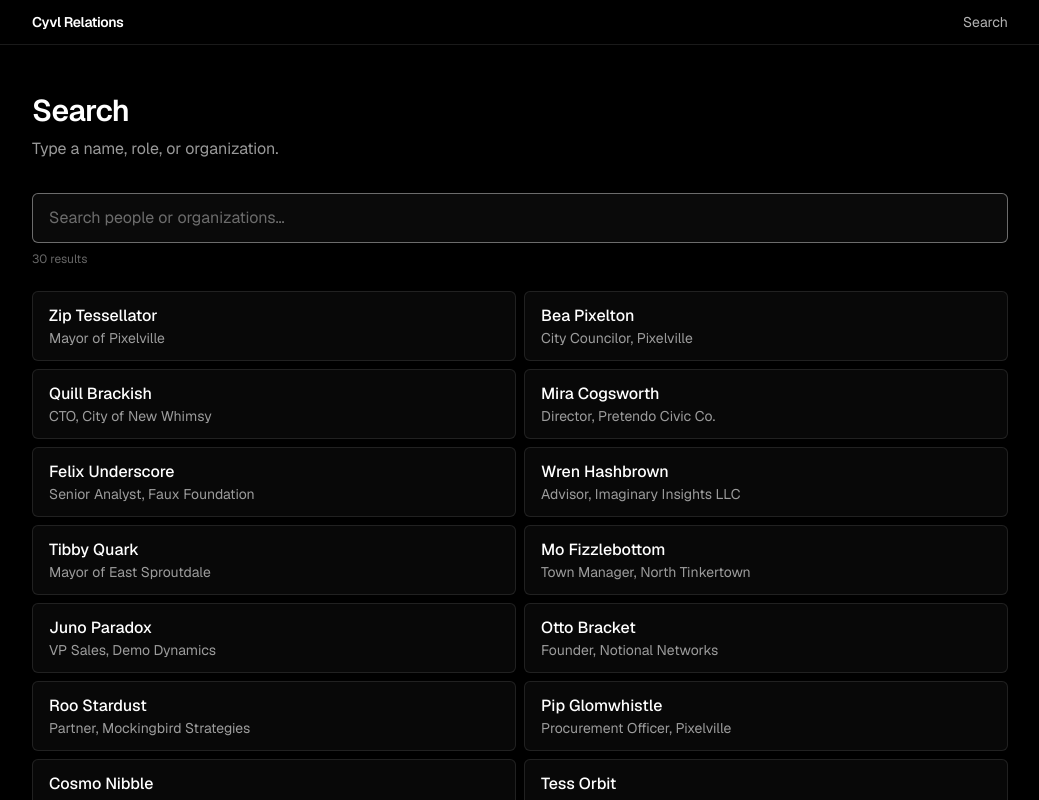
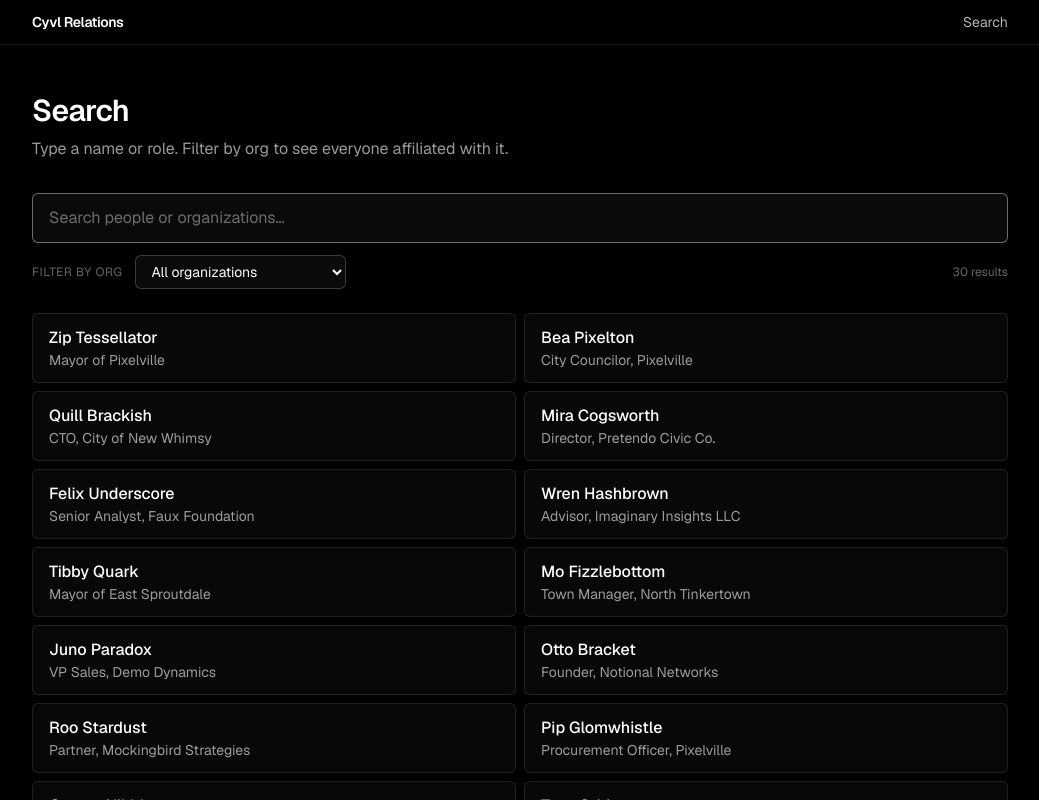
Before and after one commit to xavieryn/cyvl-relations, a Next.js app: page /search in a window 1280 px wide. Shown: the top 800 px of the page, without its empty margins (120-1159 px from the left). Built offline with nearby package versions, Linux system fonts and the light colour scheme.

Commit message:
feat: org filter on /search
Dropdown above the input lets you pick an org and narrow results to its
members (plus the org itself). Active filter shows as a clearable chip.

```diff
--- a/app/search/page.tsx
+++ b/app/search/page.tsx
@@ -3,18 +3,19 @@ import type { Entity } from '@/lib/types';
 import SearchClient from '@/components/SearchClient';
 
 export default function SearchPage() {
+  const orgs = allOrgs();
   const entities: Entity[] = [
     ...allPeople().map((p) => ({ entityKind: 'person' as const, ...p })),
-    ...allOrgs().map((o) => ({ entityKind: 'org' as const, ...o })),
+    ...orgs.map((o) => ({ entityKind: 'org' as const, ...o })),
   ];
 
   return (
     <main className="relative z-10 mx-auto w-full max-w-5xl px-6 py-12 text-white">
       <h1 className="text-3xl font-semibold tracking-tight">Search</h1>
       <p className="mt-2 mb-8 text-white/60">
-        Type a name, role, or organization.
+        Type a name or role. Filter by org to see everyone affiliated with it.
       </p>
-      <SearchClient entities={entities} />
+      <SearchClient entities={entities} orgs={orgs} />
     </main>
   );
 }
--- a/components/SearchClient.tsx
+++ b/components/SearchClient.tsx
@@ -2,9 +2,12 @@
 
 import { useMemo, useState } from 'react';
 import Link from 'next/link';
-import type { Entity } from '@/lib/types';
+import type { Entity, Organization } from '@/lib/types';
 
-type Props = { entities: Entity[] };
+type Props = {
+  entities: Entity[];
+  orgs: Organization[];
+};
 
 function subtitleFor(e: Entity): string {
   if (e.entityKind === 'person') return e.role ?? 'Person';
@@ -15,20 +18,34 @@ function hrefFor(e: Entity): string {
   return e.entityKind === 'person' ? `/people/${e.id}` : `/orgs/${e.id}`;
 }
 
-export default function SearchClient({ entities }: Props) {
+export default function SearchClient({ entities, orgs }: Props) {
   const [query, setQuery] = useState('');
+  const [orgFilter, setOrgFilter] = useState<string>('');
 
   const results = useMemo(() => {
     const q = query.trim().toLowerCase();
-    if (!q) return entities.slice(0, 30);
-    return entities.filter((e) => {
+
+    let filtered = entities;
+    if (orgFilter) {
+      // Narrow to people in that org + the org itself
+      filtered = filtered.filter((e) => {
+        if (e.entityKind === 'org') return e.id === orgFilter;
+        return e.orgIds.includes(orgFilter);
+      });
+    }
+
+    if (!q) return orgFilter ? filtered : filtered.slice(0, 30);
+
+    return filtered.filter((e) => {
       if (e.name.toLowerCase().includes(q)) return true;
       if (e.entityKind === 'person' && e.role && e.role.toLowerCase().includes(q)) {
         return true;
       }
       return false;
     });
-  }, [query, entities]);
+  }, [query, orgFilter, entities]);
+
+  const activeOrg = orgFilter ? orgs.find((o) => o.id === orgFilter) : null;
 
   return (
     <div className="w-full">
@@ -40,8 +57,38 @@ export default function SearchClient({ entities }: Props) {
         autoFocus
         className="w-full rounded-md border border-white/20 bg-white/[0.04] px-4 py-3 text-base text-white outline-none placeholder:text-white/40 focus:border-white/40"
       />
-      <div className="mt-2 text-xs text-white/40">
-        {results.length} result{results.length === 1 ? '' : 's'}
+
+      <div className="mt-3 flex flex-wrap items-center gap-3">
+        <label className="text-xs uppercase tracking-wider text-white/40">
+          Filter by org
+        </label>
+        <select
+          value={orgFilter}
+          onChange={(e) => setOrgFilter(e.target.value)}
+          className="rounded-md border border-white/20 bg-white/[0.04] px-3 py-1.5 text-sm text-white outline-none focus:border-white/40"
+        >
+          <option value="">All organizations</option>
+          {orgs.map((o) => (
+            <option key={o.id} value={o.id} className="bg-black">
+              {o.name}
+            </option>
+          ))}
+        </select>
+
+        {activeOrg && (
+          <button
+            onClick={() => setOrgFilter('')}
+            className="inline-flex items-center gap-1.5 rounded-full border border-[#ff9e2c]/40 bg-[#ff9e2c]/15 px-3 py-1 text-xs text-[#ffb56a] transition hover:border-[#ff9e2c]/60"
+          >
+            <span className="h-1.5 w-1.5 rounded-full bg-[#ff9e2c]" />
+            {activeOrg.name}
+            <span className="ml-1 text-white/50">×</span>
+          </button>
+        )}
+
+        <span className="ml-auto text-xs text-white/40">
+          {results.length} result{results.length === 1 ? '' : 's'}
+        </span>
       </div>
 
       <div className="mt-6 grid gap-2 sm:grid-cols-2">
@@ -59,7 +106,7 @@ export default function SearchClient({ entities }: Props) {
 
       {results.length === 0 && (
         <div className="mt-12 text-center text-white/40">
-          No matches. Try a different query.
+          No matches. Try a different query or clear the org filter.
         </div>
       )}
     </div>
```
